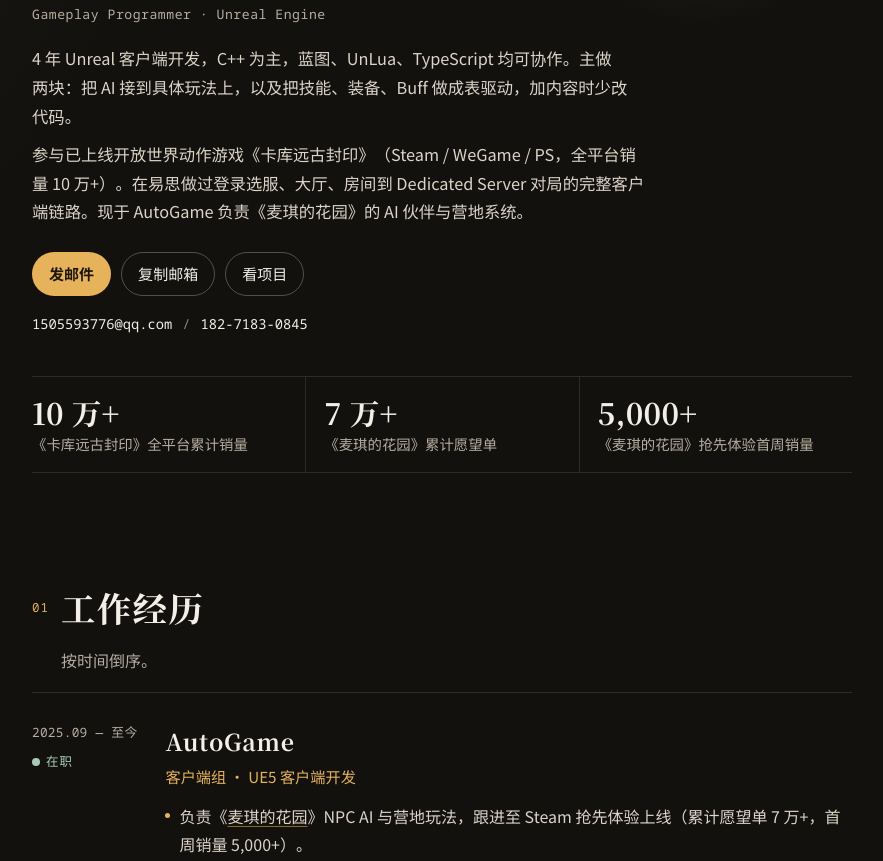
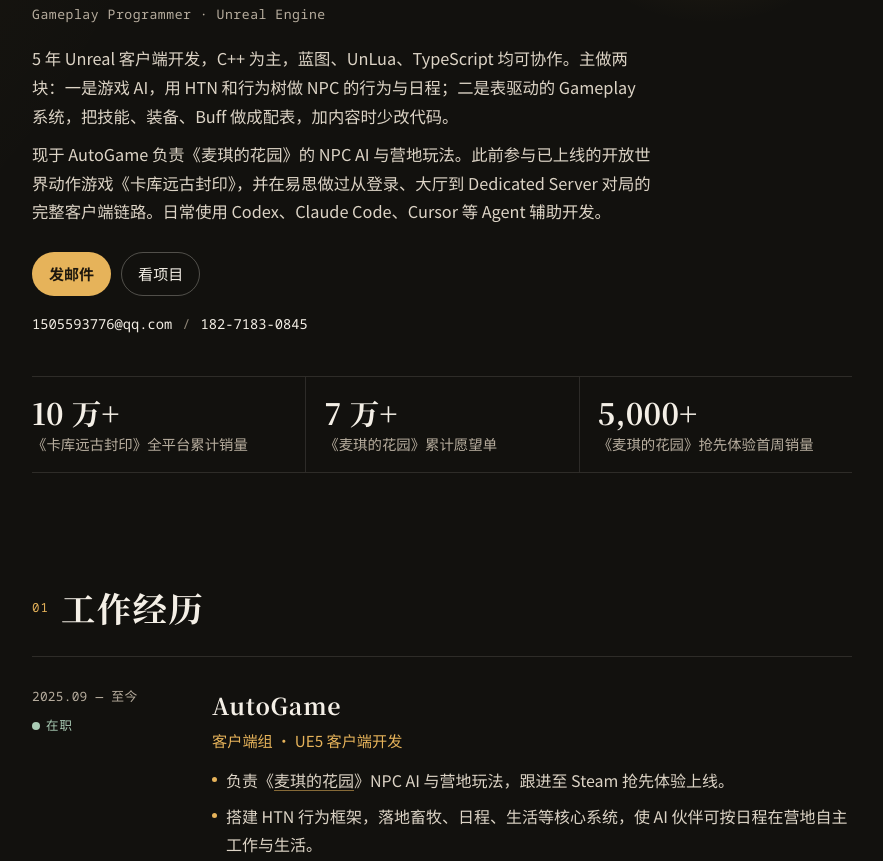
Before and after one commit to WangK0221/wangk0221.github.io, a plain HTML site: page index.html in a window 1280 px wide. Shown: the part 358-1219 px from the top of the page, without its empty margins (198-1081 px from the left). Drawn offline with Linux system fonts and the light colour scheme.

Commit message:
精简首屏与项目描述，补充 Agent 辅助开发，重做字体子集并修正排版与打印样式。
- 描述：年限改为 5 年，把“AI 接到玩法上”改写为游戏 AI 与表驱动 Gameplay 两块；
  去掉重复的销量数字和填充句，修正“解密”为“解谜”，统一“NPC AI 与营地玩法”的说法；
  技能区换掉凑数项，新增“AI 辅助开发”（Codex / Claude Code / Cursor）。
- 样式：工作经历日期列定宽对齐，项目名字号降级，移动端顶栏改单行，
  首屏焦点框不再被裁；打印版从 8 页缩到 4 页。
- 字体：按现有文案重新子集化，补上缺失的字，粗体只保留标题用字，体积约减半；
  新增 tools/subset-fonts.js 并在 README 说明用法。
- 其他：补 canonical 与 og:url，更正 README 中联系方式位置的说明。

Co-Authored-By: Claude Fable 5.2 <noreply@anthropic.com>

```diff
--- a/index.html
+++ b/index.html
@@ -3,14 +3,16 @@
   <head>
     <meta charset="utf-8">
     <meta name="viewport" content="width=device-width, initial-scale=1">
-    <meta name="description" content="王凯，UE5 / UE4 客户端开发。4 年 C++ Gameplay 与 AI，参与已上线《卡库远古封印》，现负责《麦琪的花园》NPC AI 与营地玩法。">
+    <meta name="description" content="王凯，UE5 / UE4 客户端开发。5 年 C++ Gameplay 与游戏 AI，熟悉 Agent 辅助开发，参与已上线《卡库远古封印》，现负责《麦琪的花园》NPC AI 与营地玩法。">
+    <link rel="canonical" href="https://wangk0221.github.io/">
     <meta name="author" content="王凯">
     <meta name="theme-color" content="#12110e">
     <meta name="color-scheme" content="dark">
     <meta name="format-detection" content="telephone=no">
     <meta property="og:title" content="王凯 · UE5 客户端开发">
-    <meta property="og:description" content="4 年 Unreal 客户端，主做 Gameplay 与 AI。现负责《麦琪的花园》NPC AI 与营地，此前参与已上线《卡库远古封印》。">
+    <meta property="og:description" content="5 年 Unreal 客户端，主做 Gameplay 与游戏 AI。现负责《麦琪的花园》NPC AI 与营地玩法，此前参与已上线《卡库远古封印》。">
     <meta property="og:type" content="profile">
+    <meta property="og:url" content="https://wangk0221.github.io/">
     <meta property="og:locale" content="zh_CN">
     <title>王凯 · UE5 客户端开发</title>
     <link rel="icon" href="favicon.svg" type="image/svg+xml">
@@ -33,7 +35,7 @@
           "@type": "Organization",
           "name": "AutoGame"
         },
-        "knowsAbout": ["Unreal Engine 5", "Unreal Engine 4", "Gameplay", "Game AI", "C++", "HTN", "GAS", "Behavior Tree", "EQS", "DataTable", "Dedicated Server"]
+        "knowsAbout": ["Unreal Engine 5", "Unreal Engine 4", "Gameplay", "Game AI", "C++", "HTN", "GAS", "Behavior Tree", "EQS", "DataTable", "Dedicated Server", "AI-assisted development"]
       }
     </script>
   </head>
@@ -60,14 +62,13 @@
           <p class="headline">UE5 客户端开发</p>
           <p class="en-role">Gameplay Programmer · Unreal Engine</p>
           <p class="lede">
-            4 年 Unreal 客户端开发，C++ 为主，蓝图、UnLua、TypeScript 均可协作。主做两块：把 AI 接到具体玩法上，以及把技能、装备、Buff 做成表驱动，加内容时少改代码。
+            5 年 Unreal 客户端开发，C++ 为主，蓝图、UnLua、TypeScript 均可协作。主做两块：一是游戏 AI，用 HTN 和行为树做 NPC 的行为与日程；二是表驱动的 Gameplay 系统，把技能、装备、Buff 做成配表，加内容时少改代码。
           </p>
           <p class="lede">
-            参与已上线开放世界动作游戏《卡库远古封印》（Steam / WeGame / PS，全平台销量 10 万+）。在易思做过登录选服、大厅、房间到 Dedicated Server 对局的完整客户端链路。现于 AutoGame 负责《麦琪的花园》的 AI 伙伴与营地系统。
+            现于 AutoGame 负责《麦琪的花园》的 NPC AI 与营地玩法。此前参与已上线的开放世界动作游戏《卡库远古封印》，并在易思做过从登录、大厅到 Dedicated Server 对局的完整客户端链路。日常使用 Codex、Claude Code、Cursor 等 Agent 辅助开发。
           </p>
           <div class="actions">
             <a class="btn btn-primary" href="mailto:1505593776@qq.com">发邮件</a>
-            <button class="btn btn-ghost" type="button" data-copy="1505593776@qq.com" aria-live="polite">复制邮箱</button>
             <a class="btn btn-ghost" href="#projects">看项目</a>
           </div>
           <p class="hero-contact">
@@ -95,7 +96,6 @@
           <header class="section-head">
             <p class="index">01</p>
             <h2>工作经历</h2>
-            <p class="section-note">按时间倒序。</p>
           </header>
           <ol class="jobs">
             <li class="job">
@@ -107,7 +107,7 @@
                 <h3>AutoGame</h3>
                 <p class="role">客户端组 · UE5 客户端开发</p>
                 <ul class="bullets">
-                  <li>负责《<a class="jump" href="#magi">麦琪的花园</a>》NPC AI 与营地玩法，跟进至 Steam 抢先体验上线（累计愿望单 7 万+，首周销量 5,000+）。</li>
+                  <li>负责《<a class="jump" href="#magi">麦琪的花园</a>》NPC AI 与营地玩法，跟进至 Steam 抢先体验上线。</li>
                   <li>搭建 HTN 行为框架，落地畜牧、日程、生活等核心系统，使 AI 伙伴可按日程在营地自主工作与生活。</li>
                 </ul>
               </div>
@@ -133,7 +133,7 @@
                 <h3>槟果游戏</h3>
                 <p class="role">程序组 · UE4 客户端开发</p>
                 <ul class="bullets">
-                  <li>负责《<a class="jump" href="#kaku">卡库远古封印</a>》Gameplay，跟进至 Steam / WeGame / PS 正式上线（全平台累计销量 10 万+）。</li>
+                  <li>负责《<a class="jump" href="#kaku">卡库远古封印</a>》Gameplay，跟进至 Steam / WeGame / PS 正式上线。</li>
                   <li>负责战斗、Buff、装备、机关解谜与成就；将 Buff 重构为表驱动，成就对接 Steam、WeGame。</li>
                 </ul>
               </div>
@@ -170,20 +170,17 @@
               <h3>麦琪的花园</h3>
               <p class="en">Magi Scapes · AI / Gameplay</p>
               <p class="project-meta">UE5 · C++ · AutoGame</p>
-              <p class="desc">像素风 AI 沙盒冒险。玩家与可自创的 AI 伙伴共同建设营地、探索大陆。2026 年 10 月 Steam 抢先体验上线。</p>
+              <p class="desc">像素风 AI 沙盒冒险。玩家与可自创的 AI 伙伴共同建设营地、探索大陆。2026 年 10 月 Steam 抢先体验上线，累计愿望单 7 万+，首周销量 5,000+。</p>
               <ul class="bullets">
-                <li>基于 HTN 按多行为域做成本规划与日程驱动，并实现与行为树的模式切换。</li>
+                <li>搭建 HTN 行为框架：任务按行为域拆分，规划时按成本选方案，由日程驱动触发；支持与行为树之间的模式切换。</li>
                 <li>将种植、畜牧、钓鱼、采矿、制造、打猎接到 HTN 工作链，NPC 按日程开工；对接大模型，玩家可用自然语言派工。</li>
                 <li>实现畜牧系统（驯养、喂养、繁殖成长、产出与存栏）与生活系统（聚餐演出、赠礼好感、心情、招募跟随与对话互动）。</li>
-                <li>针对多 NPC 并发规划与 ListenServer 联机做限流、状态隔离和同步，保障抢先体验版本下 AI 与畜牧玩法的稳定性与可玩性。</li>
+                <li>针对多 NPC 并发规划与 ListenServer 联机，做了规划限流、状态隔离和同步。</li>
               </ul>
               <div class="project-foot">
                 <ul class="tags" aria-label="技术关键词">
                   <li>HTN</li>
                   <li>行为树</li>
-                  <li>日程</li>
-                  <li>畜牧</li>
-                  <li>生活系统</li>
                   <li>大模型</li>
                   <li>ListenServer</li>
                 </ul>
@@ -215,9 +212,6 @@
                   <li>DataTable</li>
                   <li>行为树</li>
                   <li>Dedicated Server</li>
-                  <li>HUD</li>
-                  <li>大厅</li>
-                  <li>匹配</li>
                 </ul>
               </div>
             </article>
@@ -230,21 +224,16 @@
               <h3>卡库远古封印</h3>
               <p class="en">KAKU: Ancient Seal · Gameplay</p>
               <p class="project-meta">UE4 · C++ · 槟果游戏</p>
-              <p class="platforms">Steam / WeGame / PS</p>
-              <p class="desc">远古奇幻主题的开放世界动作冒险游戏，已上线 Steam / WeGame / PS。全平台累计销量 10 万+。</p>
+              <p class="desc">远古奇幻主题的开放世界动作冒险游戏，已上线 Steam / WeGame / PS，全平台累计销量 10 万+。</p>
               <ul class="bullets">
                 <li>负责 Buff、装备、战斗、机关解谜及成就模块。</li>
-                <li>实现可交互机关并串联解密流程，优化探索反馈。</li>
+                <li>实现可交互机关并串联解谜流程，优化探索反馈。</li>
                 <li>重构 Buff 为表驱动配置，降低扩展成本。</li>
                 <li>实现成就系统并完成 Steam、WeGame 第三方平台对接。</li>
               </ul>
               <div class="project-foot">
                 <ul class="tags" aria-label="技术关键词">
                   <li>表驱动 Buff</li>
-                  <li>战斗</li>
-                  <li>装备</li>
-                  <li>机关解谜</li>
-                  <li>成就</li>
                   <li>Steam</li>
                   <li>WeGame</li>
                 </ul>
@@ -302,6 +291,7 @@
                 <li>HTN</li>
                 <li>行为树</li>
                 <li>EQS</li>
+                <li>大模型对接</li>
               </ul>
             </section>
             <section class="skill-group">
@@ -318,8 +308,16 @@
               <h3>工程</h3>
               <ul class="chips">
                 <li>Git / SVN</li>
-                <li>常用设计模式</li>
-                <li>面向对象设计</li>
+                <li>Steam / WeGame 平台对接</li>
+                <li>Android SDK 接入与打包</li>
+              </ul>
+            </section>
+            <section class="skill-group">
+              <h3>AI 辅助开发</h3>
+              <ul class="chips">
+                <li>Codex</li>
+                <li>Claude Code</li>
+                <li>Cursor</li>
               </ul>
             </section>
           </div>
@@ -357,7 +355,6 @@
           <header class="section-head">
             <p class="index">05</p>
             <h2>联系</h2>
-            <p class="section-note">邮件或电话都可以。</p>
           </header>
           <a class="contact-mail" href="mailto:1505593776@qq.com">1505593776@qq.com</a>
           <div class="contact-row">
--- a/styles.css
+++ b/styles.css
@@ -42,7 +42,7 @@
   --gold: #e6b35a;
   --gold-ink: #1c160d;
   --sage: #a9cbb4;
-  --serif: "Kai Serif", "Songti SC", "Noto Serif CJK SC", "STSong", serif;
+  --serif: "Kai Serif", "Songti SC", "Noto Serif CJK SC", "Source Han Serif SC", "STSong", "SimSun", serif;
   --sans: "Kai Sans", "PingFang SC", "Hiragino Sans GB", "Noto Sans CJK SC", "Microsoft YaHei", sans-serif;
   --mono: "Kai Mono", "Kai Sans", ui-monospace, "Sarasa Mono SC", monospace;
   --wrap: 820px;
@@ -158,7 +158,8 @@ h1, h2, h3, h4, p, li { text-wrap: pretty; }
 .hero {
   position: relative;
   isolation: isolate;
-  padding: 40px 0 8px;
+  margin-inline: -8px;
+  padding: 40px 8px 8px;
   overflow: hidden;
 }
 
@@ -487,20 +488,17 @@ h1 {
 
 .project h3 {
   margin-top: 16px;
-  font-size: clamp(1.7rem, 4vw, 2.15rem);
+  font-size: clamp(1.4rem, 3vw, 1.6rem);
   letter-spacing: 0.04em;
 }
 
 .en { margin-top: 4px; }
 
-.project-meta,
-.platforms {
+.project-meta {
   margin: 8px 0 0;
   color: var(--muted);
   font-size: 0.92rem;
 }
-
-.platforms { margin-top: 2px; }
 
 .desc {
   margin: 12px 0 0;
@@ -728,7 +726,7 @@ h1 {
   }
   .section { padding-top: 96px; }
   .job {
-    grid-template-columns: max-content minmax(0, 1fr);
+    grid-template-columns: 9.5rem minmax(0, 1fr);
     column-gap: 28px;
     padding: 28px 0;
   }
@@ -738,14 +736,14 @@ h1 {
 }
 
 @media (max-width: 719px) {
-  .bar { flex-wrap: wrap; padding: 10px 0; }
+  .bar { min-height: 56px; }
+  .brand { flex: none; }
   .nav {
-    order: 3;
-    width: 100%;
-    margin-left: 0;
+    min-width: 0;
     overflow-x: auto;
-    padding-bottom: 6px;
+    scrollbar-width: none;
   }
+  .nav::-webkit-scrollbar { display: none; }
   .nav a { white-space: nowrap; padding-inline: 8px; }
 }
 
@@ -756,6 +754,8 @@ h1 {
     transition: none !important;
   }
 }
+
+@page { margin: 14mm; }
 
 @media print {
   :root {
@@ -770,14 +770,21 @@ h1 {
     --gold: #6d4e16;
     --sage: #1d5c38;
   }
-  body { background: #fff; }
-  .topbar, .actions, .site-foot, .skip, .pulse { display: none !important; }
+  html { font-size: 12.5px; }
+  body { background: #fff; line-height: 1.55; }
+  .topbar, .actions, .site-foot, .skip, .pulse, [data-copy], #contact { display: none !important; }
   .hero { padding-top: 0; }
+  h1 { font-size: 2.6rem; line-height: 1.1; }
+  .proof { margin-top: 18px; }
+  .section { padding-top: 26px; }
+  .job { padding: 14px 0; }
+  .project { padding: 14px 16px; }
   .hero::before { display: none; }
-  .project, .job, .minor, .certs li { break-inside: avoid; }
+  .job, .minor, .certs li, .bullets li, .edu { break-inside: avoid; }
+  .section-head, .project-top, h3, h4 { break-after: avoid; }
+  .earlier { margin-top: 18px; }
   a { color: inherit; text-decoration: none; }
-  .out::after,
-  .contact-mail::after {
+  .out::after {
     content: " (" attr(href) ")";
     font-family: var(--mono);
     font-size: 0.72rem;
--- /dev/null
+++ b/tools/subset-fonts.js
@@ -0,0 +1,170 @@
+#!/usr/bin/env node
+// 按 index.html / main.js 里实际用到的字重新生成 fonts/*.woff2。
+//
+//   npm install --no-save subset-font
+//   node tools/subset-fonts.js <放着 Noto 源字体的目录>
+//
+// 源字体（github.com/notofonts/noto-cjk）：
+//   NotoSansCJKsc-Regular.otf  -> fonts/sans-400.woff2   全页用字
+//   NotoSansCJKsc-Bold.otf     -> fonts/sans-700.woff2   只含加粗处用字
+//   NotoSerifCJKsc-Bold.otf    -> fonts/serif-700.woff2  只含标题用字
+// fonts/mono-400.woff2 只有拉丁字符，不用重做。
+
+const fs = require("fs");
+const path = require("path");
+const subsetFont = require("subset-font");
+
+const root = path.resolve(__dirname, "..");
+const srcDir = process.argv[2];
+if (!srcDir) {
+  console.error("用法: node tools/subset-fonts.js <源字体目录>");
+  process.exit(1);
+}
+
+const ASCII = Array.from({ length: 95 }, (_, i) => String.fromCharCode(32 + i)).join("");
+const html = fs.readFileSync(path.join(root, "index.html"), "utf8");
+const js = fs.readFileSync(path.join(root, "main.js"), "utf8");
+const body = html.slice(html.indexOf("<body")).replace(/<script[\s\S]*?<\/script>/g, "");
+const strip = (s) => s.replace(/<[^>]+>/g, "");
+const jsText = (js.match(/"[^"]*[^\x00-\x7f][^"]*"/g) || []).join("");
+
+// 全页文字，加上 main.js 里会写进页面的中文提示。
+const allText = ASCII + strip(body) + jsText;
+
+// 用到粗体（Kai Serif 700 / Kai Sans 700）的地方：标题、strong，以及下面这些 class。
+// 在 styles.css 里给别的元素加了衬线或粗体，要同步加到这里。
+const BOLD_CLASSES = ["brand", "headline", "contact-mail", "btn-primary"];
+let boldText = ASCII;
+for (const m of body.matchAll(/<(h[1-4]|strong|b)\b[^>]*>([\s\S]*?)<\/\1>/g)) boldText += strip(m[2]);
+for (const m of body.matchAll(/<(\w+)\b[^>]*\bclass="([^"]*)"[^>]*>/g)) {
+  if (!m[2].split(/\s+/).some((c) => BOLD_CLASSES.includes(c))) continue;
+  const start = m.index + m[0].length;
+  const end = body.indexOf("</" + m[1] + ">", start);
+  if (end > start) boldText += strip(body.slice(start, end));
+}
+
+const uniq = (s) => Array.from(new Set(Array.from(s.replace(/\s/g, " ")))).join("");
+
+const JOBS = [
+  { src: "NotoSansCJKsc-Regular.otf", out: "sans-400.woff2", family: "Kai Sans", style: "Regular", text: uniq(allText) },
+  { src: "NotoSansCJKsc-Bold.otf", out: "sans-700.woff2", family: "Kai Sans", style: "Bold", text: uniq(boldText) },
+  { src: "NotoSerifCJKsc-Bold.otf", out: "serif-700.woff2", family: "Kai Serif", style: "Bold", text: uniq(boldText) },
+];
+
+// ---- sfnt 读写：只为了把 name 表换成改名后的版本（OFL 再分发时不沿用原名） ----
+
+function readTables(buf) {
+  const n = buf.readUInt16BE(4);
+  const tables = [];
+  for (let i = 0; i < n; i++) {
+    const r = 12 + i * 16;
+    const offset = buf.readUInt32BE(r + 8);
+    const length = buf.readUInt32BE(r + 12);
+    tables.push({ tag: buf.toString("latin1", r, r + 4), data: buf.subarray(offset, offset + length) });
+  }
+  return { flavor: buf.subarray(0, 4), tables };
+}
+
+function checksum(data) {
+  let sum = 0;
+  const padded = data.length % 4 ? Buffer.concat([data, Buffer.alloc(4 - (data.length % 4))]) : data;
+  for (let i = 0; i < padded.length; i += 4) sum = (sum + padded.readUInt32BE(i)) >>> 0;
+  return sum;
+}
+
+function writeTables({ flavor, tables }) {
+  tables = tables.slice().sort((a, b) => (a.tag < b.tag ? -1 : 1));
+  const n = tables.length;
+  const pow = 2 ** Math.floor(Math.log2(n));
+  const header = Buffer.alloc(12 + n * 16);
+  flavor.copy(header, 0);
+  header.writeUInt16BE(n, 4);
+  header.writeUInt16BE(pow * 16, 6);
+  header.writeUInt16BE(Math.log2(pow), 8);
+  header.writeUInt16BE(n * 16 - pow * 16, 10);
+  const chunks = [header];
+  let offset = header.length;
+  let headAt = -1;
+  tables.forEach((t, i) => {
+    let data = t.data;
+    if (t.tag === "head") {
+      data = Buffer.from(data);
+      data.writeUInt32BE(0, 8);
+      headAt = offset;
+    }
+    const r = 12 + i * 16;
+    header.write(t.tag, r, "latin1");
+    header.writeUInt32BE(checksum(data), r + 4);
+    header.writeUInt32BE(offset, r + 8);
+    header.writeUInt32BE(data.length, r + 12);
+    const pad = (4 - (data.length % 4)) % 4;
+    chunks.push(data, Buffer.alloc(pad));
+    offset += data.length + pad;
+  });
+  const out = Buffer.concat(chunks);
+  if (headAt >= 0) out.writeUInt32BE((0xb1b0afba - checksum(out)) >>> 0, headAt + 8);
+  return out;
+}
+
+function readName(data, id) {
+  const count = data.readUInt16BE(2);
+  const strings = data.readUInt16BE(4);
+  for (let i = 0; i < count; i++) {
+    const r = 6 + i * 12;
+    if (data.readUInt16BE(r) === 3 && data.readUInt16BE(r + 4) === 0x409 && data.readUInt16BE(r + 6) === id) {
+      const raw = Buffer.from(data.subarray(strings + data.readUInt16BE(r + 10), strings + data.readUInt16BE(r + 10) + data.readUInt16BE(r + 8)));
+      return raw.swap16().toString("utf16le");
+    }
+  }
+  return "";
+}
+
+function buildName(records) {
+  const ids = Object.keys(records).map(Number).sort((a, b) => a - b);
+  const head = Buffer.alloc(6 + ids.length * 12);
+  head.writeUInt16BE(ids.length, 2);
+  head.writeUInt16BE(head.length, 4);
+  const strs = [];
+  let offset = 0;
+  ids.forEach((id, i) => {
+    const s = Buffer.from(records[id], "utf16le").swap16();
+    const r = 6 + i * 12;
+    head.writeUInt16BE(3, r);
+    head.writeUInt16BE(1, r + 2);
+    head.writeUInt16BE(0x409, r + 4);
+    head.writeUInt16BE(id, r + 6);
+    head.writeUInt16BE(s.length, r + 8);
+    head.writeUInt16BE(offset, r + 10);
+    strs.push(s);
+    offset += s.length;
+  });
+  return Buffer.concat([head, ...strs]);
+}
+
+function rename(buf, family, style) {
+  const font = readTables(buf);
+  const name = font.tables.find((t) => t.tag === "name");
+  const ps = family.replace(/\s/g, "") + "-" + style;
+  name.data = buildName({
+    0: readName(name.data, 0),
+    1: family,
+    2: style,
+    3: ps,
+    4: style === "Regular" ? family : family + " " + style,
+    5: readName(name.data, 5),
+    6: ps,
+  });
+  return writeTables(font);
+}
+
+(async () => {
+  for (const job of JOBS) {
+    const src = rename(fs.readFileSync(path.join(srcDir, job.src)), job.family, job.style);
+    const out = await subsetFont(src, job.text, { targetFormat: "woff2", noLayoutClosure: true });
+    fs.writeFileSync(path.join(root, "fonts", job.out), out);
+    console.log(job.out.padEnd(16), String(Array.from(job.text).length).padStart(4) + " 字", (out.length / 1024).toFixed(1) + " KB");
+  }
+})().catch((error) => {
+  console.error(error);
+  process.exit(1);
+});
```
Also changed, not shown: fonts/sans-400.woff2, fonts/sans-700.woff2, fonts/serif-700.woff2, 2 other files.
